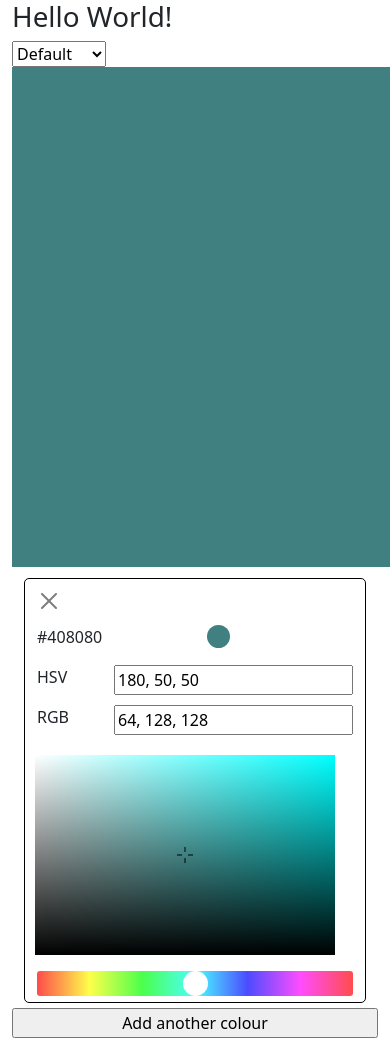
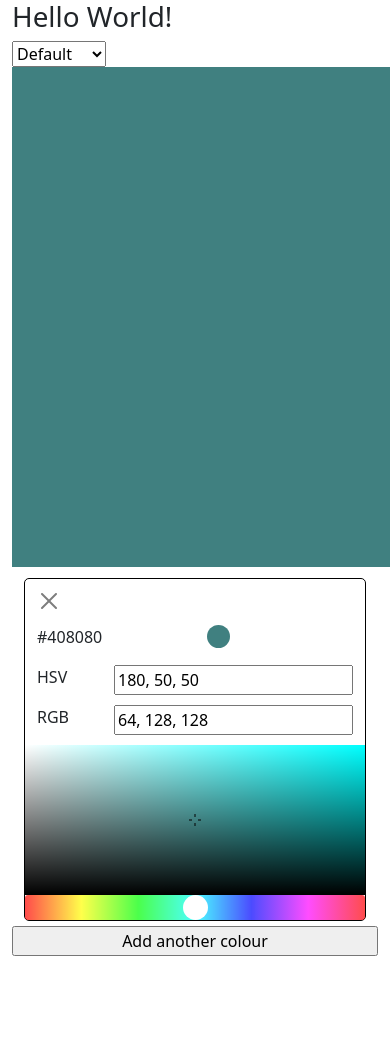
Before and after one commit to Bracktus/colour-picker, a React (Create React App) app: page / in a window 390 px wide. Shown: the top 1038 px of the page. After the commit the page ends 956 px from the top, so only its background shows below. Built offline with nearby package versions, Linux system fonts and the light colour scheme.

Commit message:
make canvas responsive

```diff
--- a/src/components/Canvas.tsx
+++ b/src/components/Canvas.tsx
@@ -40,6 +40,9 @@ export const Canvas: React.FC<CanvasProps> = ({
         canvasRef.current.width,
         canvasRef.current.height
       );
+      canvasRef.current.width = canvasRef.current.offsetWidth;
+      canvasRef.current.height = canvasRef.current.offsetHeight;
+
       draw(context);
     }
   }, [context, draw]);
@@ -61,6 +64,7 @@ export const Canvas: React.FC<CanvasProps> = ({
 
   return (
     <canvas
+      style={{padding: "0px"}}
       ref={canvasRef}
       onMouseEnter={handleMouseEnter}
       onMouseOut={() => setMouseDown(false)}
--- a/src/components/ColourPanel/ColourPanel.tsx
+++ b/src/components/ColourPanel/ColourPanel.tsx
@@ -25,9 +25,6 @@ export const ColourPanel: React.FC<ColourPanelProps> = ({
   const RGB = HSVtoRGB(HSV[0], HSV[1] / 100, HSV[2] / 100);
   const containerRef = useRef<HTMLDivElement>(null);
 
-  const pickerWidth = 300;
-  const pickerHeight = 200;
-
   return (
     <div ref={containerRef} onClick={() => onClick()}>
       <Container
@@ -38,7 +35,6 @@ export const ColourPanel: React.FC<ColourPanelProps> = ({
           borderRadius: "5px",
         }}
       >
-        <Row>
         <Col>
           <Row style={{ paddingTop: "10px" }}>
             <Col>
@@ -89,22 +85,17 @@ export const ColourPanel: React.FC<ColourPanelProps> = ({
               />
             </Col>
           </Row>
-          </Col>
 
           {showPicker && (
-            <Col>
             <Row>
               <Picker
                 onChange={(col) => setHSV(col)}
                 id={id}
                 HSV={HSV}
-                  width={pickerWidth}
-                  height={pickerHeight}
               />
             </Row>
+          )}
         </Col>
-          )}
-        </Row>
       </Container>
     </div>
   );
--- a/src/components/Picker/Picker.tsx
+++ b/src/components/Picker/Picker.tsx
@@ -8,26 +8,37 @@ interface PickerProps {
   onChange: (col: number[]) => void;
   id: number;
   HSV: number[];
-  width?: number;
-  height?: number;
 }
 
 export const Picker: React.FC<PickerProps> = ({
   onChange,
   id,
   HSV,
-  width = 100,
-  height = 100,
 }) => {
   const [hue, sat, val] = HSV;
 
-  const onClick = (e: React.MouseEvent, _context: CanvasRenderingContext2D) => {
-    const xPos = e.nativeEvent.offsetX;
-    const yPos = height - e.nativeEvent.offsetY;
-    onChange([hue, (xPos / width) * 100, (yPos / height) * 100]);
+  const mousePos = (context: CanvasRenderingContext2D) => {
+    return {
+      x: (sat / 100) * context.canvas.width,
+      y: context.canvas.height - ((val / 100) * context.canvas.height)
+    }
+  };
+
+  const onClick = (e: React.MouseEvent, context: CanvasRenderingContext2D) => {
+    const canvas = context.canvas;
+    const rect = canvas.getBoundingClientRect();
+
+    const width = canvas.width;
+    const height = canvas.height;
+
+    const xPos = (e.clientX - rect.left) / rect.width * width;
+    const yPos = (e.clientY - rect.top) / rect.height * height;
+    onChange([hue, (xPos / width) * 100, 100 - ((yPos / height) * 100)]);
   };
 
   const draw = (context: CanvasRenderingContext2D) => {
+    const width = context.canvas.width;
+    const height = context.canvas.height;
     //Draw the Gradient
     context.fillStyle = `hsl(${hue}, 100%, 50%)`;
     context.fillRect(0, 0, width, height);
@@ -44,53 +55,53 @@ export const Picker: React.FC<PickerProps> = ({
     context.fillStyle = yGrad;
     context.fillRect(0, 0, width, height);
 
-    context.strokeStyle = "rbga(0,0,0,1)";
+
 
     //Draw our cursor on the canvas
-    const x = (sat / 100) * width;
-    const y = height - (val / 100) * height;
+    const pos = mousePos(context);
+    const x = pos.x;
+    const y = pos.y;
+
+    context.strokeStyle = "rbg(255,255,255)";
+
     context.beginPath();
     context.moveTo(x, y + 3);
-    context.lineTo(x, y + 8);
+    context.lineTo(x, y + 6);
     context.stroke();
 
     context.beginPath();
     context.moveTo(x, y - 3);
-    context.lineTo(x, y - 8);
+    context.lineTo(x, y - 6);
     context.stroke();
 
     context.beginPath();
     context.moveTo(x + 3, y);
-    context.lineTo(x + 8, y);
+    context.lineTo(x + 6, y);
     context.stroke();
 
     context.beginPath();
     context.moveTo(x - 3, y);
-    context.lineTo(x - 8, y);
+    context.lineTo(x - 6, y);
     context.stroke();
+
+
   };
 
   return (
     <Container>
       <Col>
         <Row>
-          <div style={{ padding: "10px" }}>
             <Canvas
               name={`${id}_picker`}
               draw={draw}
               onClick={onClick}
-              width={width}
-              height={height}
             />
-          </div>
         </Row>
         <Row>
-          <div style={{ width: "100%" }}>
             <HueSlider
               hue={hue}
               onChange={(newHue) => onChange([newHue, sat, val])}
             />
-          </div>
         </Row>
       </Col>
     </Container>
```
Lines whose indentation alone changed are shown as unchanged.
